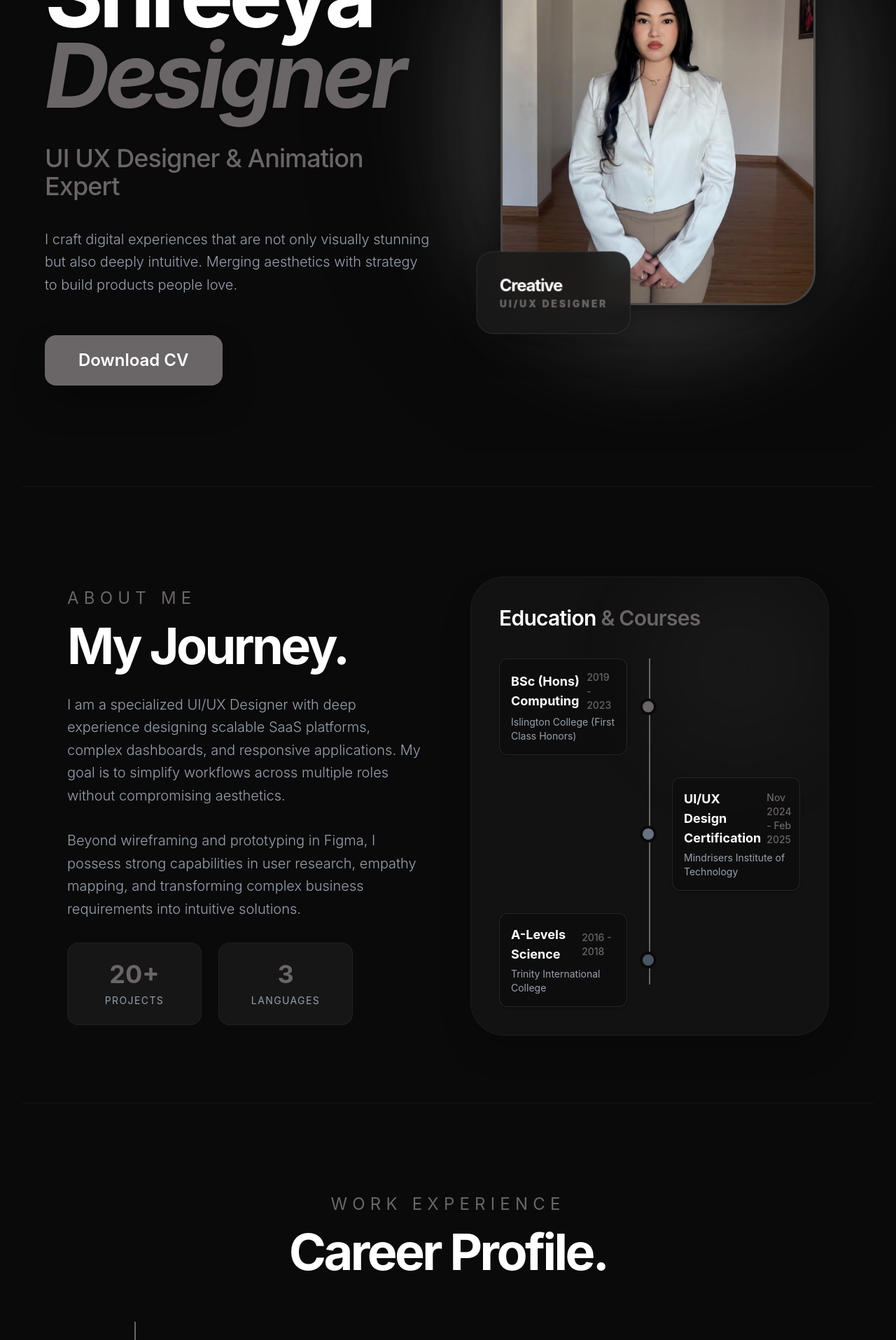
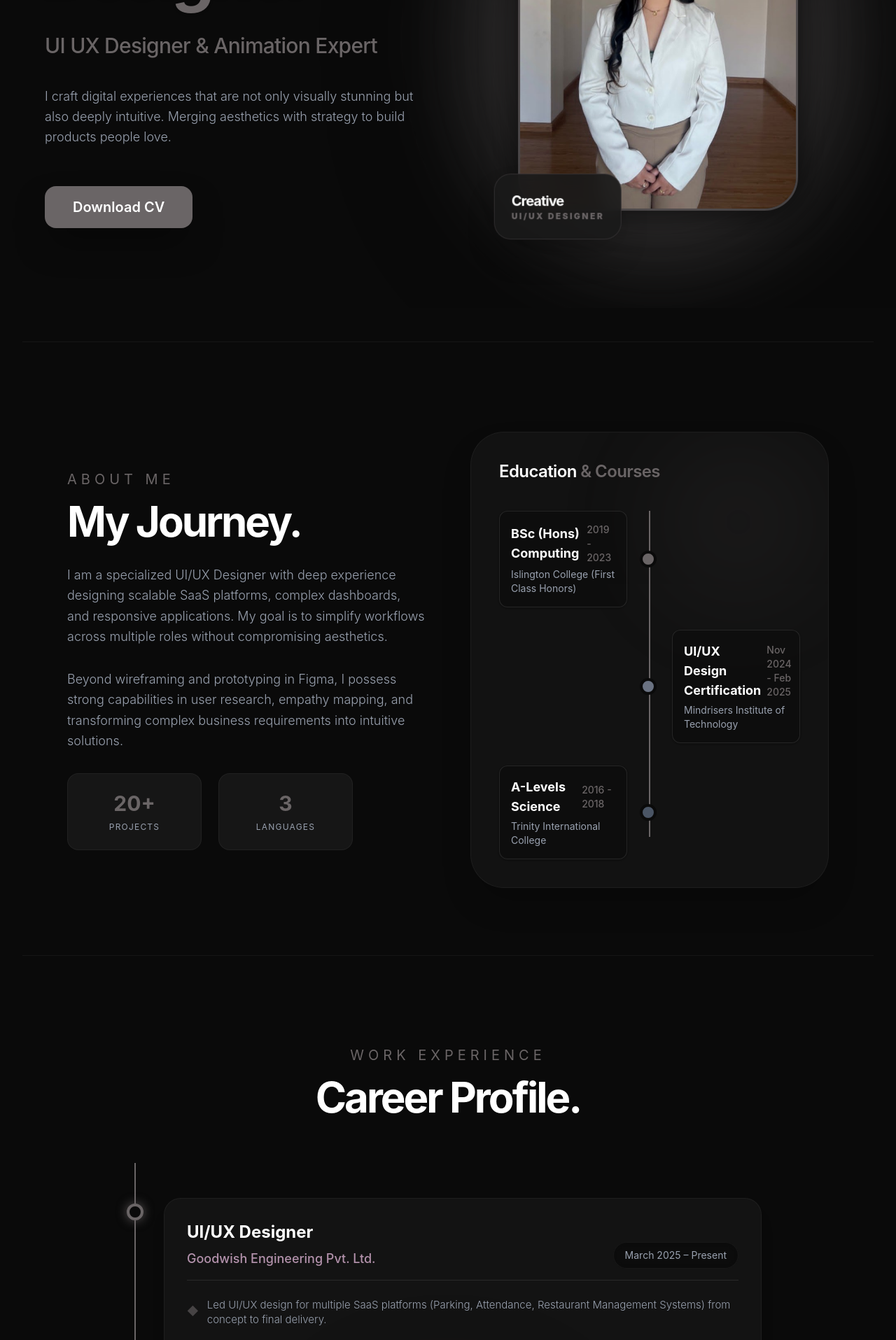
Before and after one commit to pratyushsigdel/shreeyaPortfolio, a React (Vite) app: page / in a window 1280 px wide. Shown: the part 360-2275 px from the top of the page at 70% size. Built offline with nearby package versions, Linux system fonts and the light colour scheme.

Commit message:
Smaller text and picture

```diff
--- a/src/components/About.jsx
+++ b/src/components/About.jsx
@@ -41,26 +41,26 @@ const About = () => {
         className="flex-1 space-y-6 md:space-y-8"
       >
         <div>
-            <h2 className="text-[#6a6566] text-xl md:text-2xl tracking-[0.3em] uppercase mb-4">About Me</h2>
-            <h3 className="text-4xl sm:text-5xl md:text-7xl font-bold tracking-tighter">My Journey.</h3>
+            <h2 className="text-[#6a6566] text-lg md:text-xl tracking-[0.3em] uppercase mb-4">About Me</h2>
+            <h3 className="text-3xl sm:text-4xl md:text-6xl font-bold tracking-tighter">My Journey.</h3>
         </div>
 
-        <p className="text-gray-400 text-lg md:text-xl leading-relaxed font-light max-w-2xl">
+        <p className="text-gray-400 text-base md:text-lg leading-relaxed font-light max-w-2xl">
           I am a specialized UI/UX Designer with deep experience designing scalable SaaS platforms, complex dashboards, and responsive applications. My goal is to simplify workflows across multiple roles without compromising aesthetics.
         </p>
 
-        <p className="text-gray-400 text-lg md:text-xl leading-relaxed font-light max-w-2xl">
+        <p className="text-gray-400 text-base md:text-lg leading-relaxed font-light max-w-2xl">
           Beyond wireframing and prototyping in Figma, I possess strong capabilities in user research, empathy mapping, and transforming complex business requirements into intuitive solutions.
         </p>
 
         <div className="flex flex-col sm:flex-row gap-4 md:gap-6 mt-8">
             <div className="bg-[#1a1a1a]/80 backdrop-blur-md p-6 rounded-2xl border border-white/5 w-full sm:w-48 text-center hover:-translate-y-2 transition-transform duration-300">
-                <h4 className="text-[#6a6566] text-3xl md:text-4xl font-bold mb-2">20+</h4>
-                <p className="text-xs md:text-sm tracking-widest text-gray-400 uppercase">Projects</p>
+                <h4 className="text-[#6a6566] text-2xl md:text-3xl font-bold mb-2">20+</h4>
+                <p className="text-[10px] md:text-xs tracking-widest text-gray-400 uppercase">Projects</p>
             </div>
             <div className="bg-[#1a1a1a]/80 backdrop-blur-md p-6 rounded-2xl border border-white/5 w-full sm:w-48 text-center hover:-translate-y-2 transition-transform duration-300">
-                <h4 className="text-[#6a6566] text-3xl md:text-4xl font-bold mb-2">3</h4>
-                <p className="text-xs md:text-sm tracking-widest text-gray-400 uppercase">Languages</p>
+                <h4 className="text-[#6a6566] text-2xl md:text-3xl font-bold mb-2">3</h4>
+                <p className="text-[10px] md:text-xs tracking-widest text-gray-400 uppercase">Languages</p>
             </div>
         </div>
       </motion.div>
@@ -76,7 +76,7 @@ const About = () => {
         <div className="bg-[#1a1a1a]/50 backdrop-blur-md p-6 md:p-10 rounded-[2rem] md:rounded-[3rem] border border-white/5 shadow-2xl relative overflow-hidden">
             <div className="absolute top-0 right-0 w-64 h-64 bg-[#6a6566] opacity-10 rounded-full blur-[80px]"></div>
 
-            <h3 className="text-2xl md:text-3xl font-semibold mb-8 md:mb-10 tracking-tight">Education <span className="text-[#6a6566]">& Courses</span></h3>
+            <h3 className="text-xl md:text-2xl font-semibold mb-8 md:mb-10 tracking-tight">Education <span className="text-[#6a6566]">& Courses</span></h3>
 
             <div ref={timelineRef} className="space-y-8 relative">
                 {/* Vertical Line Container */}
--- a/src/components/Experience.jsx
+++ b/src/components/Experience.jsx
@@ -80,8 +80,8 @@ const Experience = () => {
             <div className="absolute top-1/2 left-1/2 -translate-x-1/2 -translate-y-1/2 w-72 md:w-96 h-72 md:h-96 bg-[#6a6566] opacity-10 rounded-full blur-[120px] pointer-events-none"></div>
 
             <div className="max-w-7xl mx-auto text-center mb-16">
-                <h2 className="text-[#6a6566] text-xl md:text-2xl tracking-[0.3em] uppercase mb-4">Work Experience</h2>
-                <h3 className="text-4xl sm:text-5xl md:text-7xl font-bold tracking-tighter text-white">Career Profile.</h3>
+                <h2 className="text-[#6a6566] text-lg md:text-xl tracking-[0.3em] uppercase mb-4">Work Experience</h2>
+                <h3 className="text-3xl sm:text-4xl md:text-6xl font-bold tracking-tighter text-white">Career Profile.</h3>
             </div>
 
             <motion.div
@@ -105,8 +105,8 @@ const Experience = () => {
                         <div className="bg-[#1a1a1a]/60 backdrop-blur-md p-6 md:p-8 rounded-2xl md:rounded-3xl border border-white/5 hover:border-[#6a6566]/50 transition-colors duration-500 shadow-xl group-hover:shadow-[0_10px_30px_rgba(0,0,0,0.5)]">
                             <div className="flex flex-col md:flex-row md:justify-between md:items-end mb-6 border-b border-white/10 pb-4">
                                 <div>
-                                    <h4 className="text-2xl md:text-3xl font-bold text-white mb-2">{exp.role}</h4>
-                                    <p className="text-lg md:text-xl text-[#b392ac] font-medium">{exp.company}</p>
+                                    <h4 className="text-xl md:text-2xl font-bold text-white mb-2">{exp.role}</h4>
+                                    <p className="text-base md:text-lg text-[#b392ac] font-medium">{exp.company}</p>
                                 </div>
                                 <div className="mt-4 md:mt-0 px-4 py-2 bg-[#0a0a0a]/80 backdrop-blur-sm rounded-full text-xs md:text-sm text-gray-400 border border-white/5 md:whitespace-nowrap inline-block w-fit">
                                     {exp.period}
@@ -117,7 +117,7 @@ const Experience = () => {
                                 {exp.description.map((desc, i) => (
                                     <li key={i} className="flex items-start text-gray-400 font-light leading-relaxed">
                                         <span className="text-[#6a6566] mr-2 md:mr-3 mt-1.5 opacity-60 flex-shrink-0">◆</span>
-                                        <span className="text-base md:text-lg">{desc}</span>
+                                        <span className="text-sm md:text-[15px]">{desc}</span>
                                     </li>
                                 ))}
                             </ul>
--- a/src/components/Home.jsx
+++ b/src/components/Home.jsx
@@ -38,13 +38,13 @@ const Home = () => {
                 <div className="space-y-2 md:space-y-4">
                     <motion.h2
                         variants={itemVariants}
-                        className="text-[#6a6566] text-xl md:text-3xl font-light tracking-[0.3em] uppercase"
+                        className="text-[#6a6566] text-lg md:text-2xl font-light tracking-[0.3em] uppercase"
                     >
                         Greetings
                     </motion.h2>
                     <motion.h1
                         variants={itemVariants}
-                        className="text-6xl sm:text-7xl md:text-8xl lg:text-9xl font-bold text-white tracking-tighter leading-[0.9] drop-shadow-sm"
+                        className="text-5xl sm:text-6xl md:text-7xl lg:text-8xl font-bold text-white tracking-tighter leading-[0.9] drop-shadow-sm"
                     >
                         I'm Shreeya <br />
                         <span className="text-[#6a6566] italic">Designer</span>
@@ -53,14 +53,14 @@ const Home = () => {
 
                 <motion.p
                     variants={itemVariants}
-                    className="text-[#6a6566] text-2xl md:text-4xl font-medium tracking-tight"
+                    className="text-[#6a6566] text-xl md:text-3xl font-medium tracking-tight"
                 >
                     UI UX Designer & Animation Expert
                 </motion.p>
 
                 <motion.p
                     variants={itemVariants}
-                    className="text-gray-400 text-lg md:text-xl leading-relaxed max-w-2xl font-light"
+                    className="text-gray-400 text-base md:text-lg leading-relaxed max-w-2xl font-light"
                 >
                     I craft digital experiences that are not only visually stunning but also deeply intuitive.
                     Merging aesthetics with strategy to build products people love.
@@ -74,7 +74,7 @@ const Home = () => {
                         <motion.button
                             whileHover={{ scale: 1.05, backgroundColor: "#ffffff", color: "#000000" }}
                             whileTap={{ scale: 0.95 }}
-                            className="w-full sm:w-auto bg-[#6a6566] text-white px-8 md:px-12 py-4 md:py-5 rounded-2xl text-xl md:text-2xl font-semibold transition-all duration-300 cursor-pointer shadow-2xl shadow-black/50"
+                            className="w-full sm:w-auto bg-[#6a6566] text-white px-8 md:px-10 py-3.5 md:py-4 rounded-2xl text-lg md:text-xl font-semibold transition-all duration-300 cursor-pointer shadow-2xl shadow-black/50"
                         >
                             Download CV
                         </motion.button>
@@ -90,7 +90,7 @@ const Home = () => {
                 animate={{ opacity: 1, scale: 1, x: 0 }}
                 transition={{ duration: 1.2, delay: 0.5, ease: "easeOut" }}
             >
-                <div className="relative group w-full max-w-[300px] sm:max-w-[400px] md:max-w-[450px]">
+                <div className="relative group w-full max-w-[280px] sm:max-w-[350px] md:max-w-[400px]">
                     {/* Background Glows */}
                     <div className="absolute -inset-10 bg-[#6a6566] opacity-10 rounded-full blur-[80px] group-hover:opacity-25 transition-opacity duration-1000 animate-pulse"></div>
                     <div className="absolute -inset-20 bg-[#1a1a1a] opacity-5 rounded-full blur-[100px] -z-10 animate-pulse delay-700"></div>
@@ -119,12 +119,12 @@ const Home = () => {
 
                     {/* Floating Decorative Badge */}
                     <motion.div
-                        className="absolute -bottom-6 -left-6 md:-bottom-8 md:-left-8 bg-[#1a1a1a]/90 backdrop-blur-md p-4 md:p-8 rounded-2xl md:rounded-3xl border border-[#6a6566]/30 shadow-2xl z-20"
+                        className="absolute -bottom-6 -left-6 md:-bottom-8 md:-left-8 bg-[#1a1a1a]/90 backdrop-blur-md p-4 md:p-6 rounded-2xl md:rounded-3xl border border-[#6a6566]/30 shadow-2xl z-20"
                         animate={{ y: [0, 15, 0], x: [0, -8, 0] }}
                         transition={{ duration: 5, repeat: Infinity, ease: "easeInOut", delay: 1 }}
                     >
-                        <p className="text-white text-lg md:text-2xl font-bold tracking-tighter">Creative</p>
-                        <p className="text-[#6a6566] text-[10px] md:text-sm uppercase tracking-[0.2em] font-black">UI/UX Designer</p>
+                        <p className="text-white text-base md:text-xl font-bold tracking-tighter">Creative</p>
+                        <p className="text-[#6a6566] text-[9px] md:text-xs uppercase tracking-[0.2em] font-black">UI/UX Designer</p>
                     </motion.div>
 
                     {/* Minimal Floating Element */}
```
Also changed, not shown: src/components/Projects.jsx (+7 -7 lines), src/components/Skills.jsx (+4 -4 lines).
